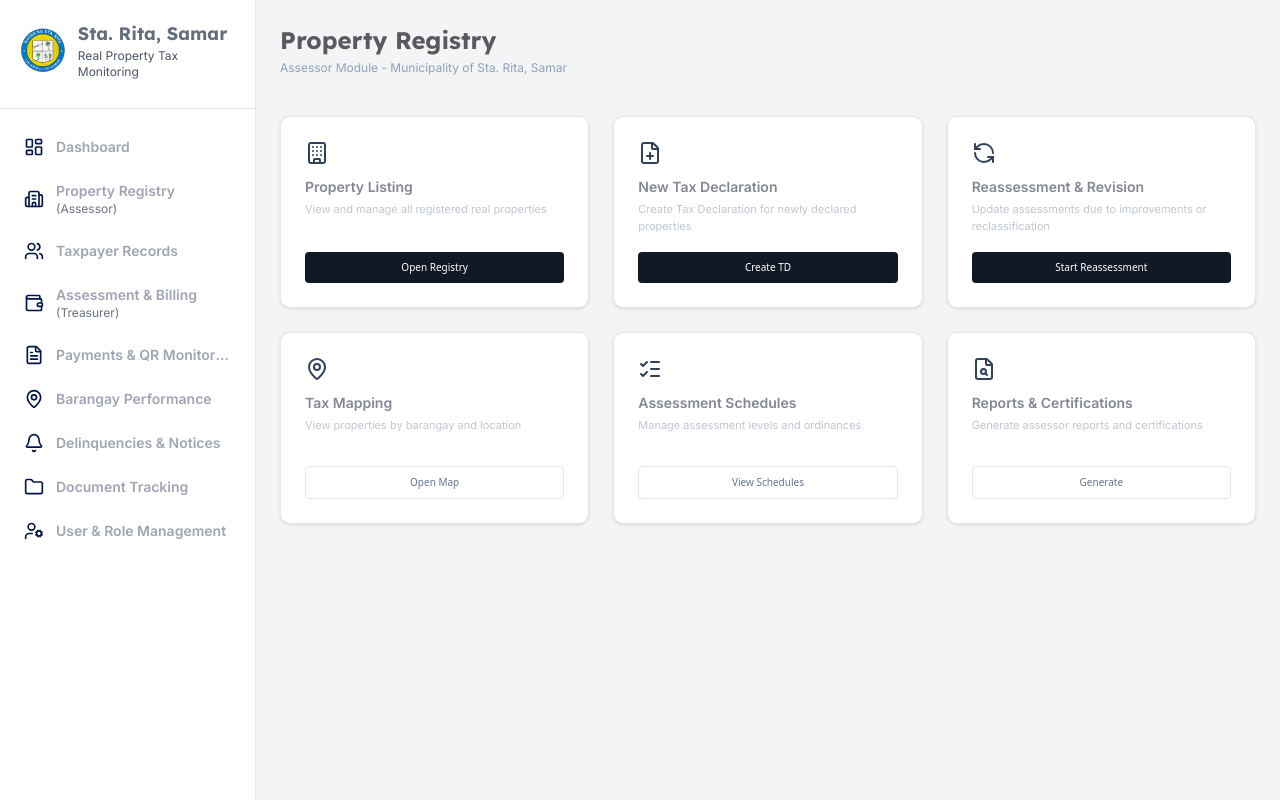
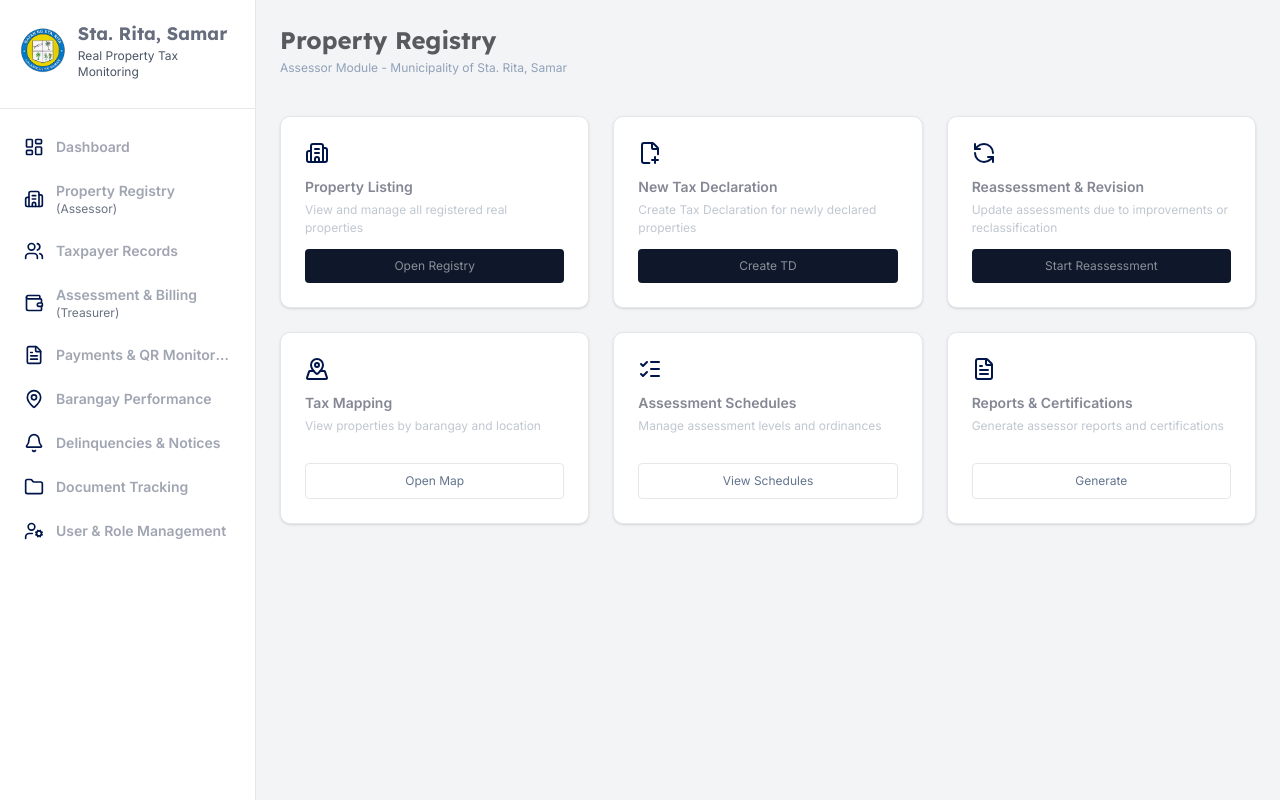
Before and after one commit to panisjr/tax-system, a Next.js app: page /property/registry in a window 1280 px wide. Built offline with nearby package versions, Linux system fonts and the light colour scheme.

Commit message:
fixed icons,  submenus, & directory

```diff
--- a/app/property/registry/page.tsx
+++ b/app/property/registry/page.tsx
@@ -1,7 +1,7 @@
 
 import RegistryCard from '@/components/RegistryCard';
 
-import { Building, FilePlus, RefreshCcw, MapPin, ListChecks, FileSearch } from 'lucide-react';
+import { Building2, FilePlusCorner, RefreshCcw, MapPinned, ListChecks, FileText } from 'lucide-react';
 import { Lexend, Inter } from 'next/font/google';
 
 const lexend = Lexend({ subsets: ['latin'], weight: ['700'] });
@@ -19,13 +19,13 @@ export default function PropertyRegistryPage() {
 
         <div className="grid grid-cols-1 md:grid-cols-2 lg:grid-cols-3 gap-6">
           <RegistryCard
-            icon={Building}
+            icon={Building2}
             title="Property Listing"
             description="View and manage all registered real properties"
             buttonText="Open Registry"
           />
           <RegistryCard
-            icon={FilePlus}
+            icon={FilePlusCorner}
             title="New Tax Declaration"
             description="Create Tax Declaration for newly declared properties"
             buttonText="Create TD"
@@ -37,7 +37,7 @@ export default function PropertyRegistryPage() {
             buttonText="Start Reassessment"
           />
           <RegistryCard
-            icon={MapPin}
+            icon={MapPinned}
             title="Tax Mapping"
             description="View properties by barangay and location"
             buttonText="Open Map"
@@ -51,7 +51,7 @@ export default function PropertyRegistryPage() {
             variant="secondary"
           />
           <RegistryCard
-            icon={FileSearch}
+            icon={FileText}
             title="Reports & Certifications"
             description="Generate assessor reports and certifications"
             buttonText="Generate"
--- a/components/RegistryCard.tsx
+++ b/components/RegistryCard.tsx
@@ -8,19 +8,19 @@ interface RegistryCardProps {
 
 import { Inter } from 'next/font/google';
 
-const inter = Inter({ subsets: ['latin'], weight: ['400', '600'] });
+const inter = Inter({ subsets: ['latin'], weight: ['100', '300'] });
 
 export default function RegistryCard({ icon: Icon, title, description, buttonText, variant = 'primary' }: RegistryCardProps) {
   return (
     <div className="bg-white p-6 rounded-lg border border-gray-200 shadow-sm flex flex-col justify-between h-48">
       <div>
-        <Icon className="text-slate-700 mb-3" size={24} />
+        <Icon className="text-[#00154A] mb-3" size={24} />
         <h3 className={`${inter.className} text-sm font-semibold text-[#848794]`}>{title}</h3>
-        <p className={`${inter.className} text-[11px] text-[#C0C7D0] mt-1`}>{description}</p>
+        <p className={`${inter.className} text-[12px] text-[#C0C7D0] mt-1`}>{description}</p>
       </div>
-      <button className={`w-full py-2 rounded text-[10px] font-medium transition-all ${
+      <button className={`${inter.className} w-full py-2 rounded text-[12px] font-medium transition-all ${
         variant === 'primary'
-        ? 'bg-[#121926] text-white hover:bg-slate-800'
+        ? 'bg-[#0F172A] text-[#8A9098] hover:bg-slate-800'
         : 'bg-white border border-gray-200 text-slate-500 hover:bg-gray-50'
       }`}>
         {buttonText}
```
